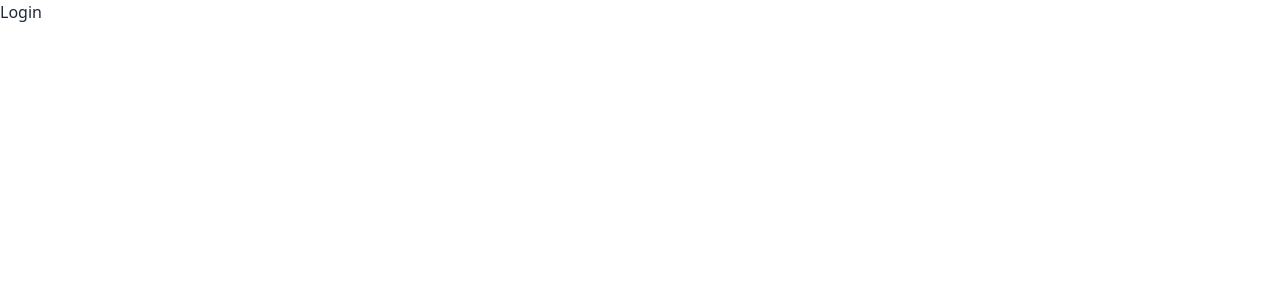
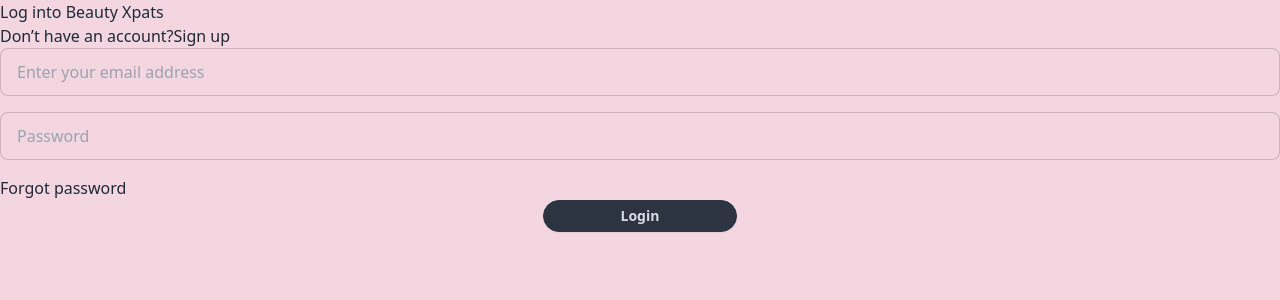
Before and after one commit to Lahitan/beautyexpert, a React (Vite) app: page /login in a window 1280 px wide. Shown: the top 300 px of the page. Built offline with nearby package versions, Linux system fonts and the light colour scheme.

Commit message:
feat: added login page

```diff
--- a/src/pages/Login/Login.jsx
+++ b/src/pages/Login/Login.jsx
@@ -1,10 +1,35 @@
 import React from "react";
+import { Link } from "react-router-dom";
 import { Outlet } from "react-router";
 
 const Login = () => {
 	return (
-		<div>
-			Login
+		<div className="bg-primary-brand h-screen">
+			<div>
+				<div>
+					<h2>Log into Beauty Xpats</h2>
+				</div>
+
+				<div>
+					<span>Don’t have an account?</span><Link>Sign up</Link>
+				</div>
+
+				<div>
+					<label className="input input-bordered flex items-center gap-9 bg-primary-brand mb-[1rem]">
+					<input type="text" className="grow" placeholder="Enter your email address" />
+					</label>
+
+					<label className="input input-bordered flex items-center gap-9 bg-primary-brand mb-[1rem]">
+					<input type="text" className="grow" placeholder="Password" />
+					</label>
+
+					<Link>Forgot password</Link>
+
+					<div className=" card-actions justify-center">
+						<button className="btn btn-circle btn-sm px-24 btn-neutral w-[3rem]">Login</button>
+					</div>
+				</div>
+			</div>
 			<Outlet />
 		</div>
 	);
```
